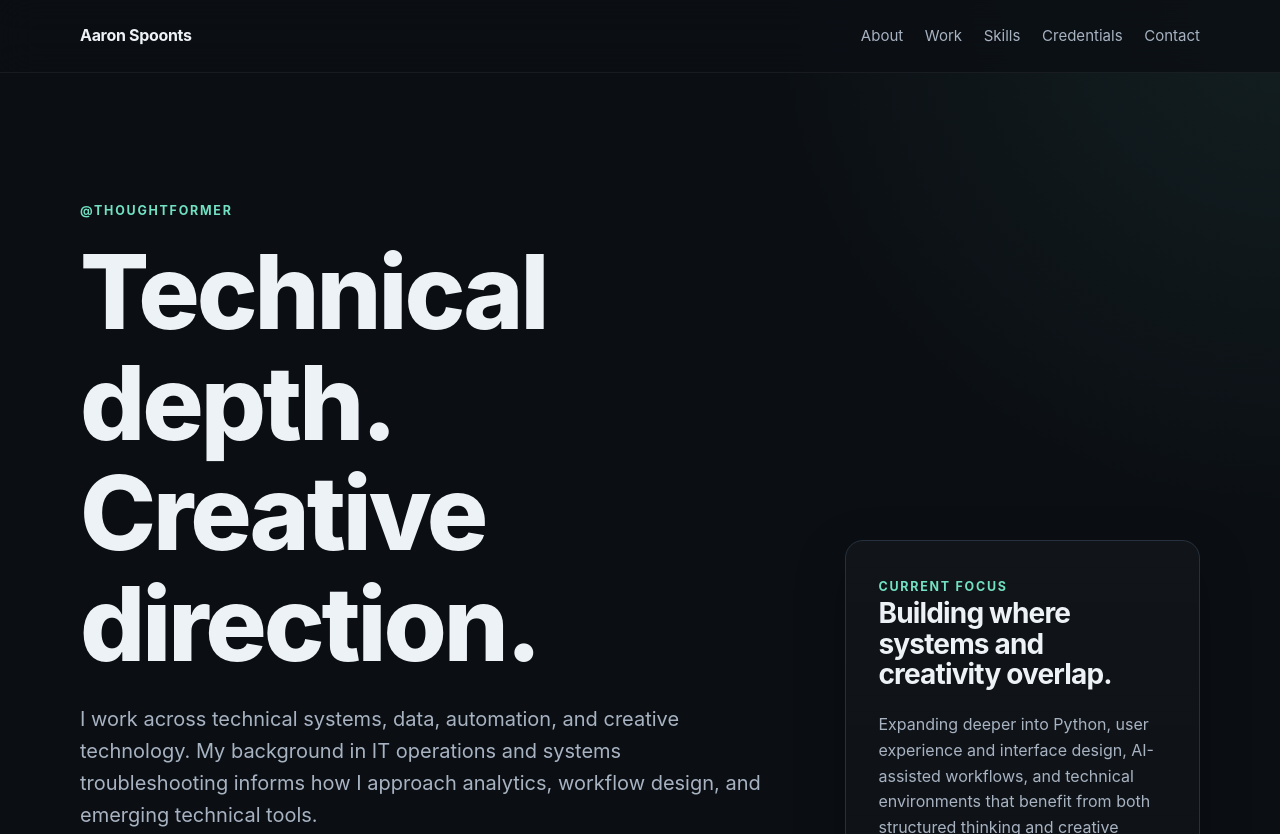
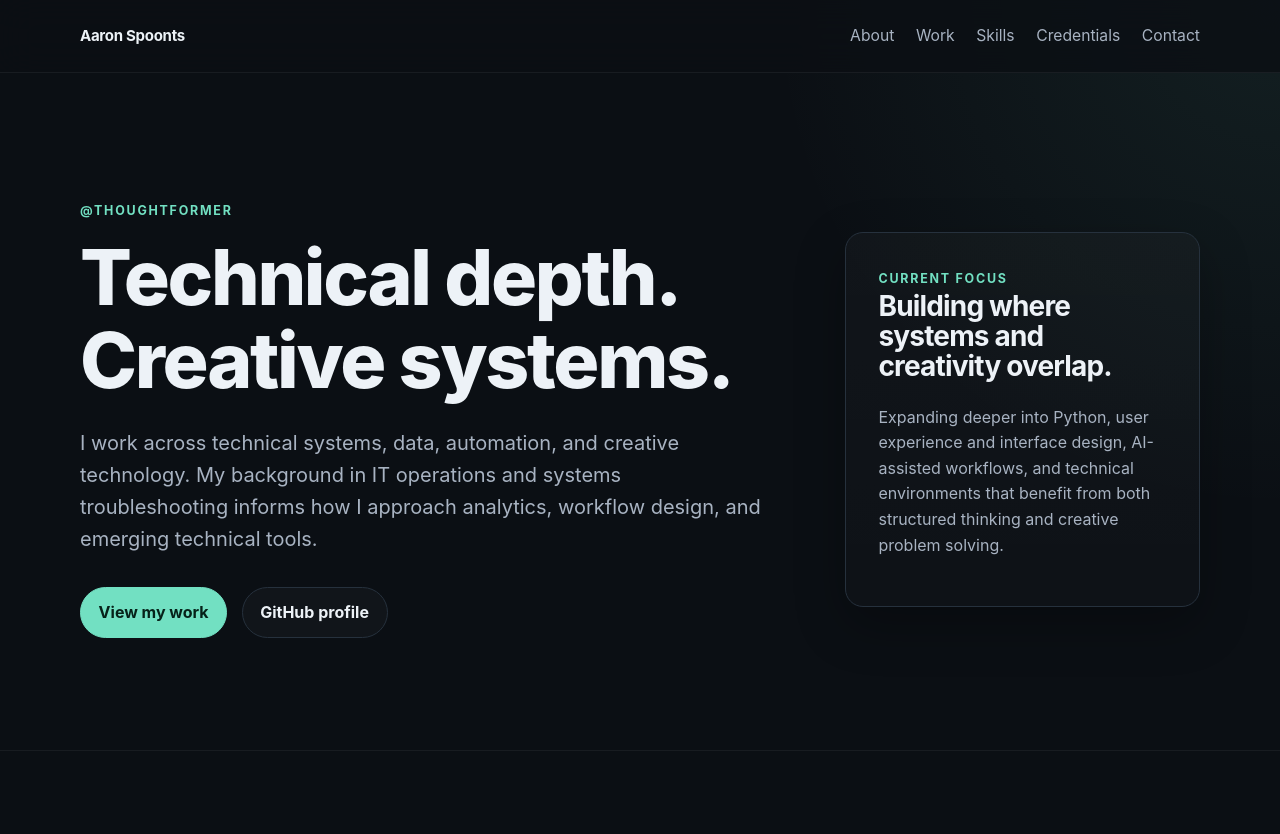
Before and after one commit to Thoughtformer/thoughtformer.github.io, a plain HTML site: page index.html in a window 1280 px wide. Shown: the top 834 px of the page. Drawn offline with Linux system fonts and the light colour scheme.

Commit message:
Refine hero section

```diff
--- a/index.html
+++ b/index.html
@@ -26,7 +26,7 @@
       <div class="container hero-grid">
         <div>
           <p class="eyebrow">@Thoughtformer</p>
-          <h1>Technical depth.<br>Creative direction.</h1>
+          <h1>Technical depth.<br>Creative systems.</h1>
           <p class="hero-copy">
             I work across technical systems, data, automation, and creative technology.
             My background in IT operations and systems troubleshooting informs how I approach
--- a/style.css
+++ b/style.css
@@ -53,7 +53,7 @@ h3 {
 h1 {
   max-width: 760px;
   margin-bottom: 1.5rem;
-  font-size: clamp(3.2rem, 8vw, 6.8rem);
+  font-size: clamp(3.2rem, 6vw, 6rem);
   font-weight: 760;
 }
 
@@ -88,6 +88,7 @@ h3 {
 }
 
 .brand {
+  font-size: 0.94rem;
   font-weight: 700;
   letter-spacing: -0.02em;
 }
@@ -96,7 +97,7 @@ nav {
   display: flex;
   gap: 1.35rem;
   color: var(--muted);
-  font-size: 0.94rem;
+  font-size: 0.98rem;
 }
 
 nav a,
@@ -122,7 +123,7 @@ nav a:hover,
   display: grid;
   grid-template-columns: minmax(0, 1.45fr) minmax(300px, 0.75fr);
   gap: 5rem;
-  align-items: end;
+  align-items: center;
 }
 
 .eyebrow,
```
